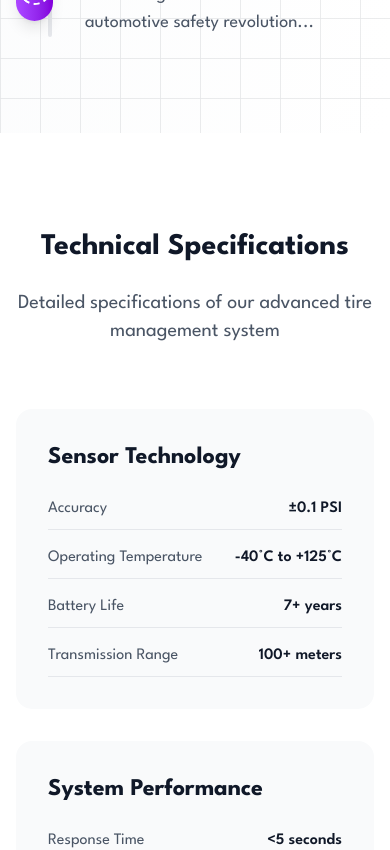
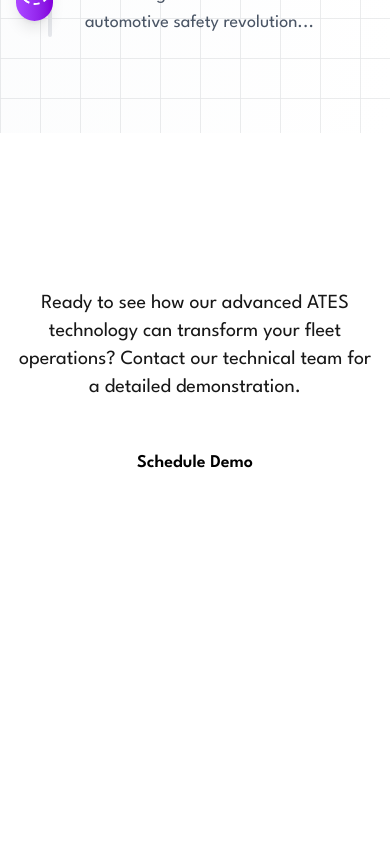
Before and after one commit to MalyajNailwal/Wick, a Next.js app: page /technology in a window 390 px wide. Shown: the part 9200-10050 px from the top of the page. After the commit the page ends 9869 px from the top, so only its background shows below. Built offline with nearby package versions, Linux system fonts and the light colour scheme.

Commit message:
Remove Technical Specifications section, Add sparkle and notification badge to Products nav link

```diff
--- a/src/app/technology/page.tsx
+++ b/src/app/technology/page.tsx
@@ -600,80 +600,6 @@ const TechnologyPage = () => {
         events={timelineEvents}
       />
 
-      {/* Technical Specifications */}
-      <section className="py-24 bg-white">
-        <div className="max-w-7xl mx-auto px-4 sm:px-6 lg:px-8">
-          <motion.div
-            initial={{ opacity: 0, y: 30 }}
-            whileInView={{ opacity: 1, y: 0 }}
-            transition={{ duration: 0.8 }}
-            viewport={{ once: true }}
-            className="text-center mb-16"
-          >
-            <h2 className="text-3xl md:text-5xl font-display font-bold text-gray-900 mb-6">
-              Technical Specifications
-            </h2>
-            <p className="text-xl text-gray-600 max-w-3xl mx-auto">
-              Detailed specifications of our advanced tire management system
-            </p>
-          </motion.div>
-
-          <div className="grid md:grid-cols-2 lg:grid-cols-3 gap-8">
-            {[
-              {
-                category: "Sensor Technology",
-                specs: [
-                  { label: "Accuracy", value: "±0.1 PSI" },
-                  { label: "Operating Temperature", value: "-40°C to +125°C" },
-                  { label: "Battery Life", value: "7+ years" },
-                  { label: "Transmission Range", value: "100+ meters" }
-                ]
-              },
-              {
-                category: "System Performance",
-                specs: [
-                  { label: "Response Time", value: "<5 seconds" },
-                  { label: "Data Update Frequency", value: "Every 30 seconds" },
-                  { label: "System Uptime", value: "99.9%" },
-                  { label: "Maximum Vehicles", value: "Unlimited" }
-                ]
-              },
-              {
-                category: "Wick Inspection App",
-                specs: [
-                  { label: "Platform Support", value: "iOS & Android" },
-                  { label: "User Type", value: "Operations Team" },
-                  { label: "Inspection Features", value: "Photo & Data Capture" },
-                  { label: "Offline Mode", value: "Full Inspection Support" },
-                  { label: "Real-time Sync", value: "Instant Cloud Upload" }
-                ]
-              }
-            ].map((category, index) => (
-              <motion.div
-                key={category.category}
-                initial={{ opacity: 0, y: 30 }}
-                whileInView={{ opacity: 1, y: 0 }}
-                transition={{ duration: 0.6, delay: index * 0.1 }}
-                viewport={{ once: true }}
-                className="bg-gray-50 p-8 rounded-2xl"
-              >
-                <h3 className="text-2xl font-bold text-gray-900 mb-6">
-                  {category.category}
-                </h3>
-                <div className="space-y-4">
-                  {category.specs.map((spec, idx) => (
-                    <div key={idx} className="flex justify-between items-center border-b border-gray-200 pb-2">
-                      <span className="text-gray-600">{spec.label}</span>
-                      <span className="font-semibold text-gray-900">{spec.value}</span>
-                    </div>
-                  ))}
-                </div>
-              </motion.div>
-            ))}
-          </div>
-        </div>
-      </section>
-
       {/* CTA Section */}
       <section className="py-24 bg-gradient-to-r from-primary-600 to-primary-800">
         <div className="max-w-7xl mx-auto px-4 sm:px-6 lg:px-8 text-center">
--- a/src/components/layout/Navigation.tsx
+++ b/src/components/layout/Navigation.tsx
@@ -11,7 +11,7 @@ const Navigation = () => {
 
   const navigationItems = [
     { name: 'Home', href: '/' },
-    { name: 'Products', href: '/products' },
+    { name: 'Products', href: '/products', highlight: true },
     { name: 'About Us', href: '/about' },
     { name: 'Technology', href: '/technology' },
     { name: 'Blog', href: '/blog' },
@@ -62,9 +62,20 @@ const Navigation = () => {
                 <motion.div key={item.name} whileHover={{ y: -2 }}>
                   <Link
                     href={item.href}
-                    className={`${scrolled ? 'text-gray-800' : 'text-white'} hover:text-primary-600 px-3 py-2 text-sm font-medium transition-colors duration-200 relative group`}
+                    className={`${scrolled ? 'text-gray-800' : 'text-white'} hover:text-primary-600 px-3 py-2 text-sm font-medium transition-colors duration-200 relative group ${
+                      item.highlight ? 'flex items-center' : ''
+                    }`}
                   >
                     {item.name}
+                    {item.highlight && (
+                      <>
+                        <span className="ml-1 text-yellow-400">✨</span>
+                        <span className="absolute -top-0.5 -right-0.5 flex h-2 w-2">
+                          <span className="animate-ping absolute inline-flex h-full w-full rounded-full bg-red-400 opacity-75"></span>
+                          <span className="relative inline-flex rounded-full h-2 w-2 bg-red-500"></span>
+                        </span>
+                      </>
+                    )}
                     <span className="absolute inset-x-0 bottom-0 h-0.5 bg-primary-600 transform scale-x-0 group-hover:scale-x-100 transition-transform duration-200"></span>
                   </Link>
                 </motion.div>
```
